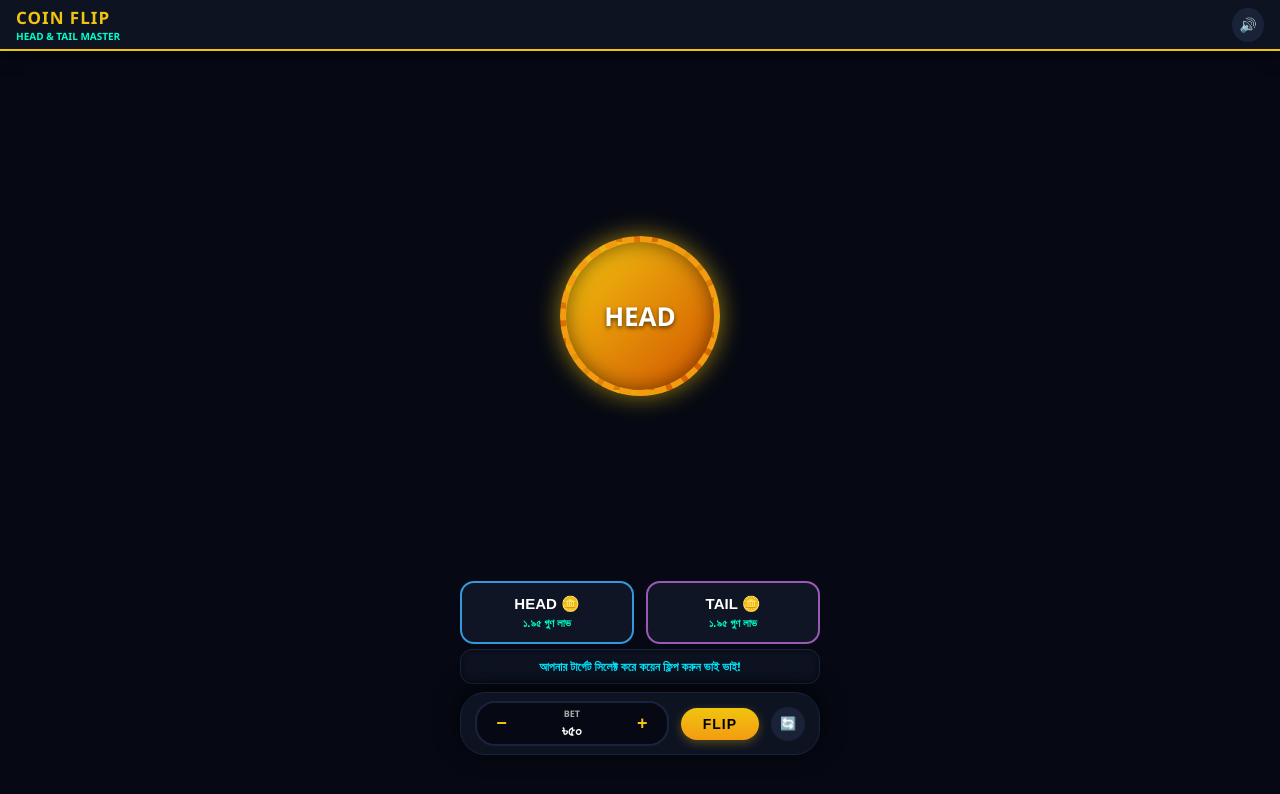
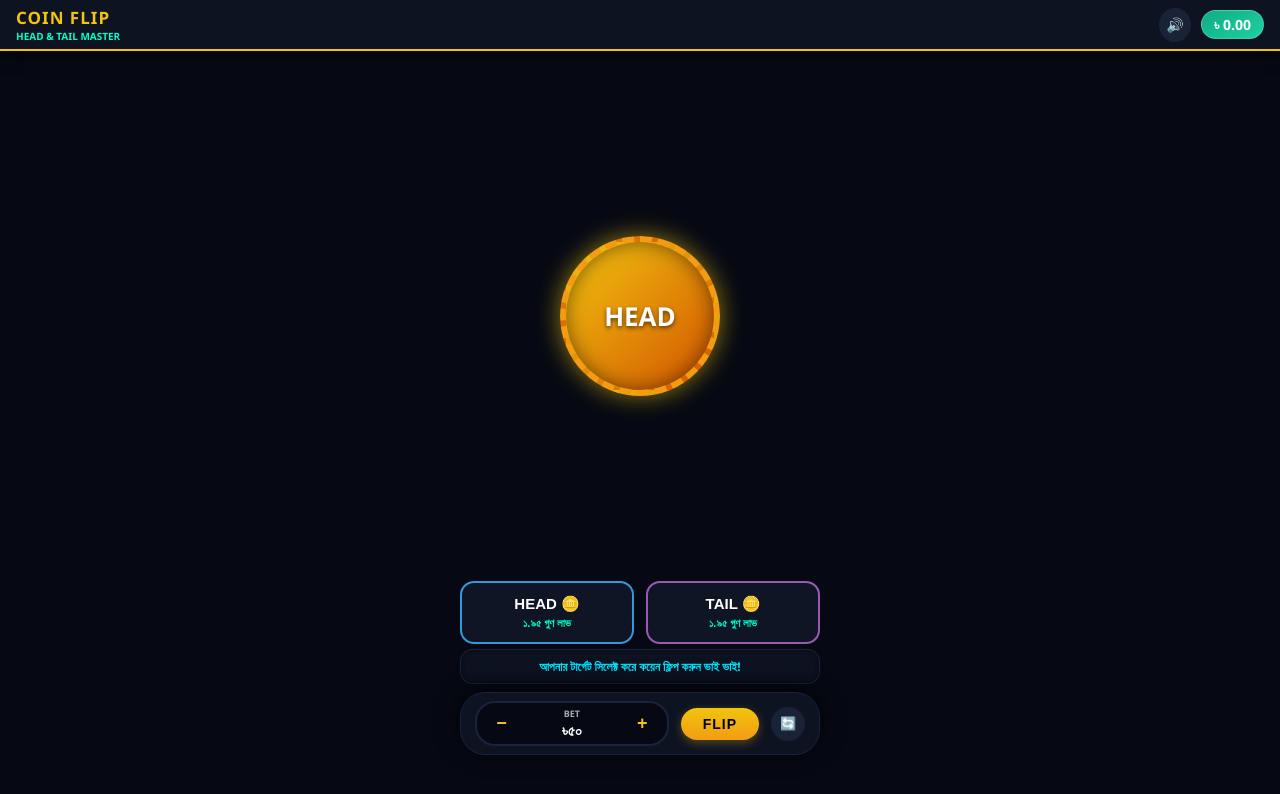
Before and after one commit to corruptionbangla24-ops/HEAD-AND-TAIL, a website: page index.html in a window 1280 px wide. Drawn offline with nearby package versions, Linux system fonts and the light colour scheme; no server answers.

Commit message:
Update index.html

```diff
--- a/index.html
+++ b/index.html
@@ -8,7 +8,7 @@
 </head>
 <body>
 
-    <!-- 🎰 ক্যাসিনো হেডার প্যানেল (অতিরিক্ত ব্যালেন্স বক্স চিরতরে গায়েব ভাই ভাই) -->
+<!-- 🎰 ক্যাসিনো হেডার প্যানেল (হুইল ও স্লট জ্যাম মুক্ত পিউর কয়েন ফ্লিপ মাস্টার হেডার ভাই ভাই) -->
     <div class="header">
         <div class="brand">
             <div class="name">COIN FLIP</div>
@@ -16,6 +16,7 @@
         </div>
         <div class="header-right">
             <button class="sound-btn" id="mute-btn" onclick="toggleMute()">🔊</button>
+            <div class="balance-box">৳ <span id="user-balance">0.00</span></div>
         </div>
     </div>
 
```
